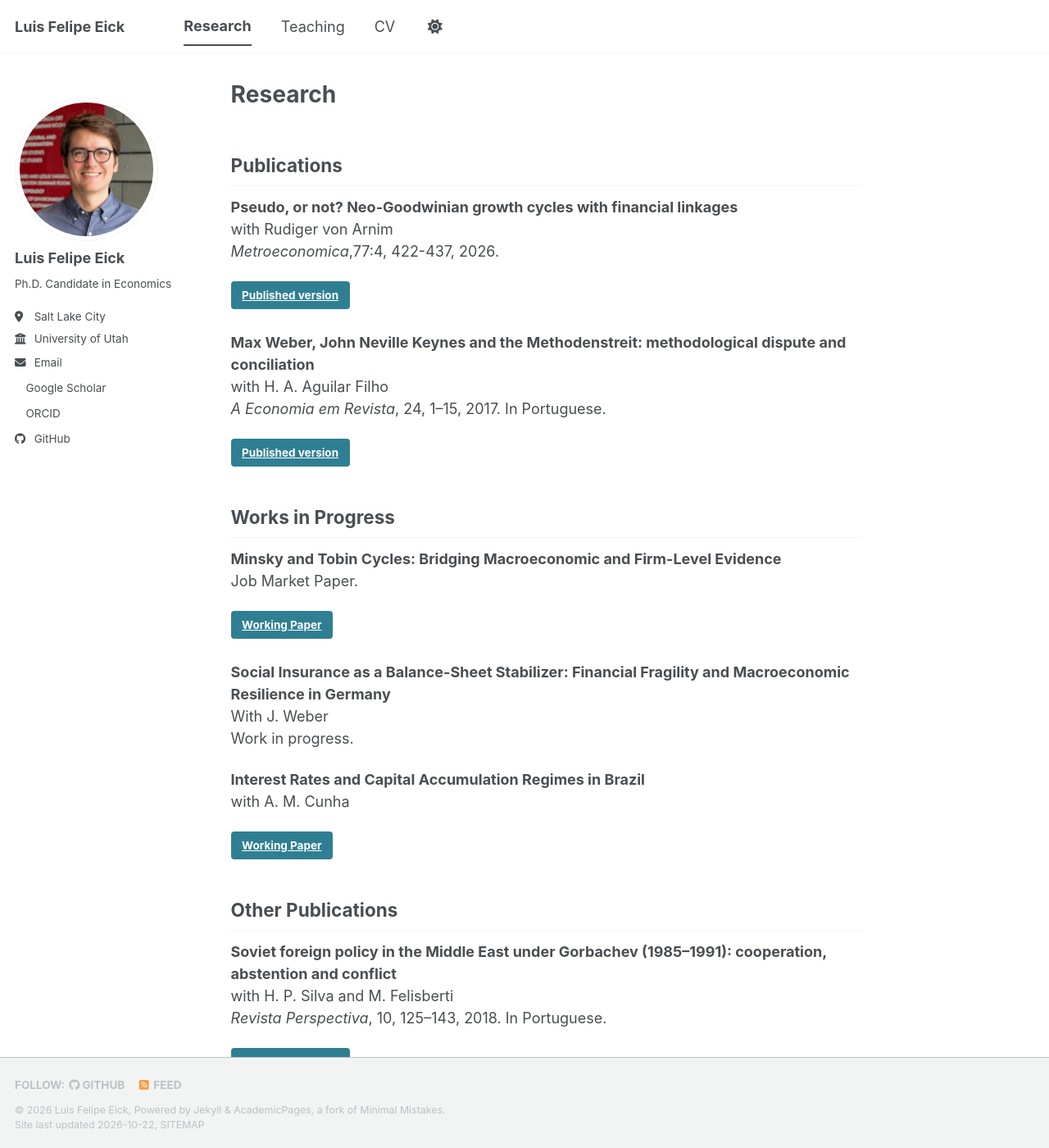
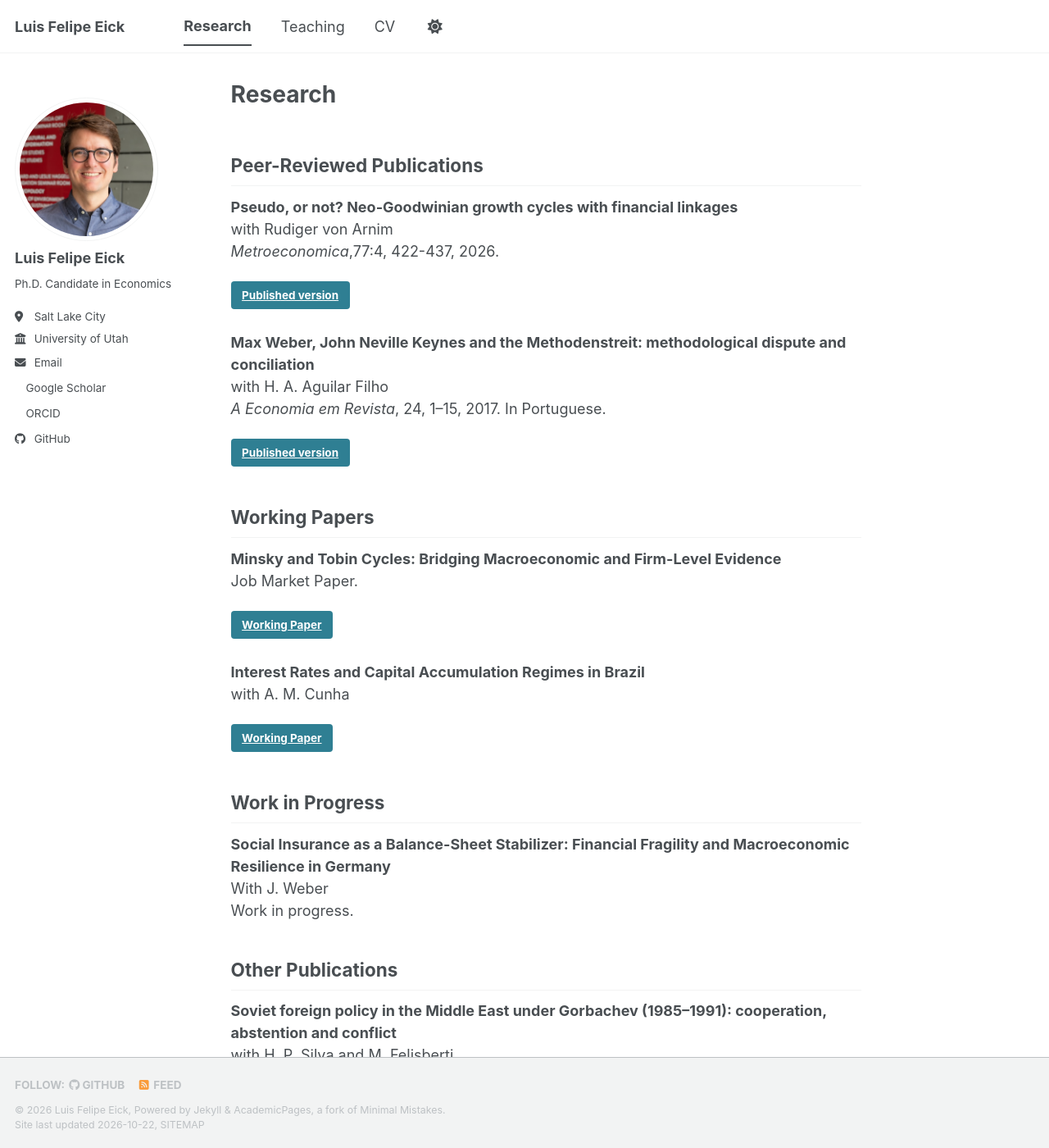
Before and after one commit to lfeick/lfeick.github.io, a Jekyll site: the page built from _pages/research.md, in a window 1280 px wide and 1400 px high. Shown: the whole window at 82% size. Built offline with Jekyll 4.4.1, drawn with Linux system fonts in a browser that asks for light colours; a style sheet for code colours, icons or effects is not loaded.

Commit message:
Update research.md

```diff
--- a/_pages/research.md
+++ b/_pages/research.md
@@ -4,7 +4,7 @@ title: "Research"
 author_profile: true
 ---
 
-## Publications
+## Peer-Reviewed Publications
 
 **Pseudo, or not? Neo-Goodwinian growth cycles with financial linkages**
 with Rudiger von Arnim
@@ -19,22 +19,24 @@ with H. A. Aguilar Filho
 [Published version](https://www.periodicos.uem.br/ojs/index.php/EconRev/article/view/50611){: .btn .btn--primary}
 
 
-## Works in Progress
+## Working Papers
 
 **Minsky and Tobin Cycles: Bridging Macroeconomic and Firm-Level Evidence**
 Job Market Paper.
 
 [Working Paper](/files/Eick_JMP.pdf){: .btn .btn--primary}
 
-**Social Insurance as a Balance-Sheet Stabilizer: Financial Fragility and Macroeconomic Resilience in Germany**
-With J. Weber
-Work in progress.
 
 **Interest Rates and Capital Accumulation Regimes in Brazil**
 with A. M. Cunha
 
 [Working Paper](https://www.boeckler.de/data/downloads/IMK/FMM%20Konferenz%202023/v_2023_10_20_eick.pdf){: .btn .btn--primary}
 
+## Work in Progress
+
+**Social Insurance as a Balance-Sheet Stabilizer: Financial Fragility and Macroeconomic Resilience in Germany**
+With J. Weber
+Work in progress.
 
 ## Other Publications
 
```
